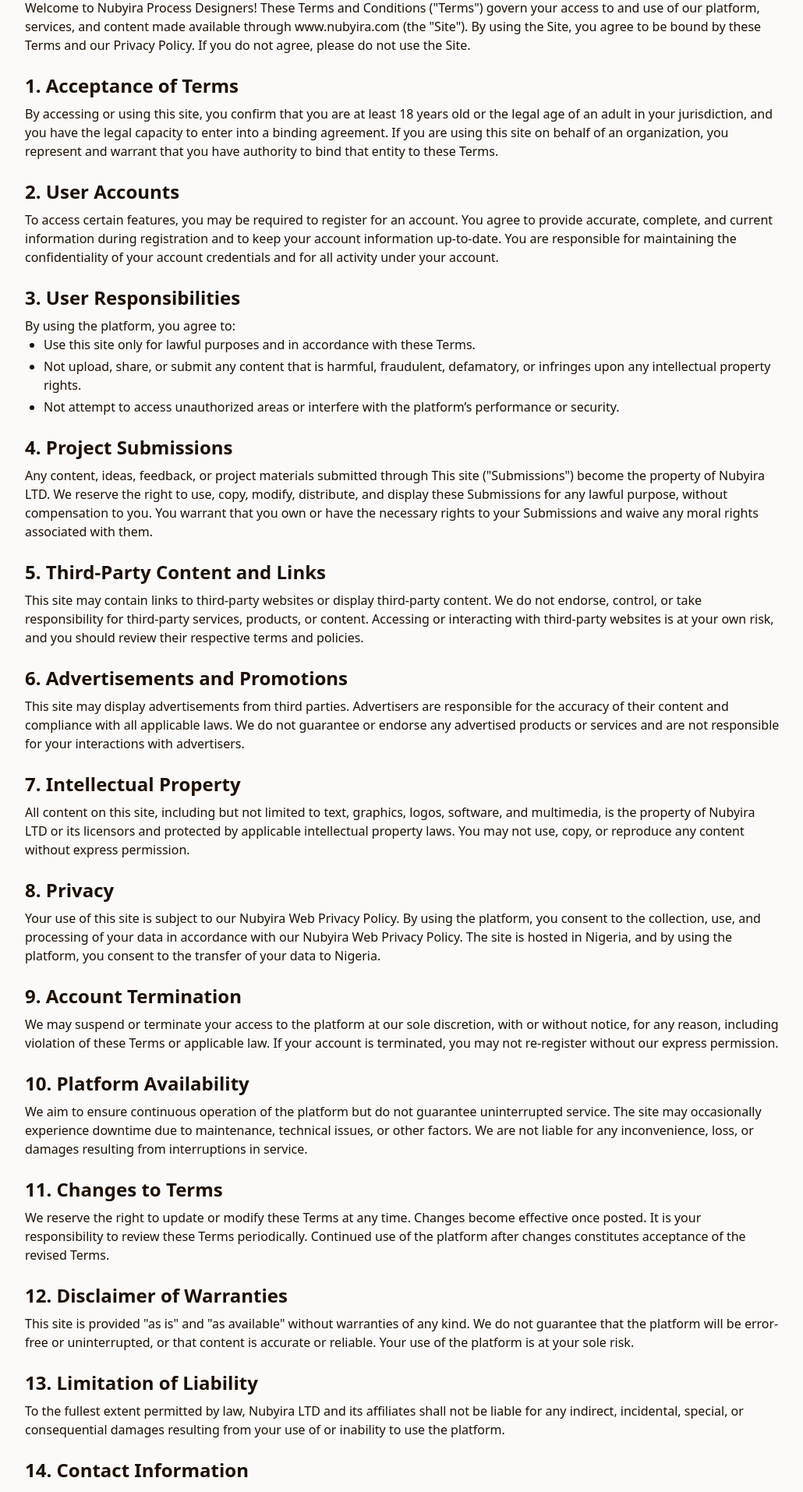
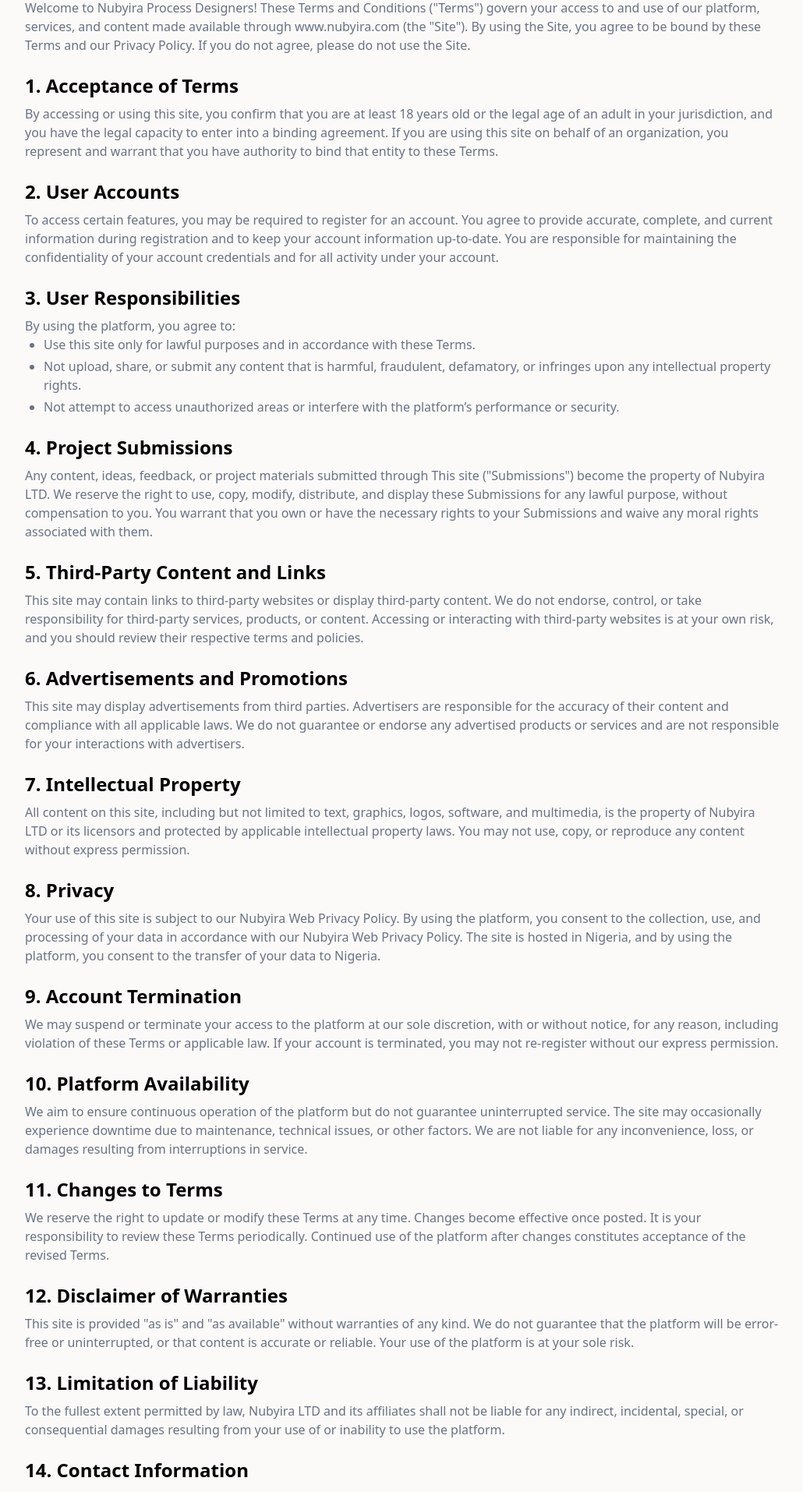
Before and after one commit to Alphalance247/nubyra-learning-platform, a Next.js app: page /terms-of-service in a window 1280 px wide. Shown: the part 240-2154 px from the top of the page at 78% size, without its empty margins (124-1154 px from the left). Built offline with nearby package versions, Linux system fonts and the light colour scheme; no server answers.

Commit message:
Refactor blog, course, and project components to use total counts from API responses; update styling for empty states to improve user experience.

```diff
--- a/src/app/blogs/page.tsx
+++ b/src/app/blogs/page.tsx
@@ -77,7 +77,7 @@
             {/* Header + Filters */}
             <div className="flex flex-col md:flex-row items-start md:items-center justify-between mt-14 gap-4 md:gap-0">
               <h4 className="text-xl md:text-2xl font-semibold text-[#120A02]">
-                All Blogs ({blogData?.blogs?.length || 0})
+                All Blogs ({blogData?.total || 0})
               </h4>
               <div className="flex flex-wrap gap-2">
                 <SortDropdown
@@ -130,7 +130,7 @@
               ) : (
                 <>
                   {blogData?.blogs?.length === 0 ? (
-                    <p className="text-center">
+                    <p className="text-center text-gray-500">
                       No results
                       <br />
                       You may want to try adjusting your filters.
--- a/src/app/components/learning/exploreCourses.tsx
+++ b/src/app/components/learning/exploreCourses.tsx
@@ -59,7 +59,7 @@
   const webinars: WebinarCourse[] = fetchAllCoursedata?.Webinar?.courses ?? [];
   const premium: PremiumCourse[] = fetchAllCoursedata?.Premium?.courses ?? [];
   const free: FreeCourse[] = fetchAllCoursedata?.Free?.courses ?? [];
-  const totalCoursesCount = webinars.length + premium.length + free.length;
+  const totalCoursesCount = fetchAllCoursedata?.total ?? 0;
 
   return (
     <section className="bg-[#FBFAF9] relative overflow-hidden">
@@ -148,7 +148,7 @@
             {activeBtn === "Webinars" && fetchAllCoursedata?.Webinar && (
               <>
                 {webinars?.length === 0 ? (
-                  <p className="text-center mt-8">
+                  <p className="text-center mt-8 text-gray-500">
                     No results
                     <br />
                     You may want to try adjusting your filters.
--- a/src/app/components/project/explore.tsx
+++ b/src/app/components/project/explore.tsx
@@ -51,7 +51,7 @@
           {/* Header + Filters */}
           <div className="flex flex-col md:flex-row items-start md:items-center justify-between gap-4 md:gap-0">
             <h4 className="text-xl md:text-2xl font-semibold text-[#120A02]">
-              All Projects ({projectData?.projects?.length || 0})
+              All Projects ({projectData?.total || 0})
             </h4>
             <div className="flex flex-wrap gap-2">
               <SortDropdown
--- a/src/app/terms-of-service/page.tsx
+++ b/src/app/terms-of-service/page.tsx
@@ -4,13 +4,13 @@
   return (
     <Layout>
       <main className="max-w-[1000px] mx-auto px-4 py-12 text-[#1D1003]">
-        <h1 className="text-3xl sm:text-4xl font-extrabold mb-2">
+        <h1 className="text-3xl sm:text-4xl text-black font-extrabold mb-2">
           Nubyira Web Terms and Conditions
         </h1>
         <p className="text-sm text-gray-600 mb-8">
           Effective Date: 2025-09-18 • Company Name: Nubyira LTD
         </p>
-        <p className="mb-6">
+        <p className="mb-6 text-gray-500">
           Welcome to Nubyira Process Designers! These Terms and Conditions
           (&quot;Terms&quot;) govern your access to and use of our platform,
           services, and content made available through www.nubyira.com (the
@@ -21,8 +21,8 @@
 
         <section className="space-y-6">
           <div>
-            <h2 className="text-2xl font-bold mb-2">1. Acceptance of Terms</h2>
-            <p>
+            <h2 className="text-2xl text-black font-bold mb-2">1. Acceptance of Terms</h2>
+            <p className="text-gray-500">
               By accessing or using this site, you confirm that you are at least
               18 years old or the legal age of an adult in your jurisdiction,
               and you have the legal capacity to enter into a binding agreement.
@@ -33,8 +33,8 @@
           </div>
 
           <div>
-            <h2 className="text-2xl font-bold mb-2">2. User Accounts</h2>
-            <p>
+            <h2 className="text-2xl text-black font-bold mb-2">2. User Accounts</h2>
+            <p className="text-gray-500">
               To access certain features, you may be required to register for an
               account. You agree to provide accurate, complete, and current
               information during registration and to keep your account
@@ -45,11 +45,11 @@
           </div>
 
           <div>
-            <h2 className="text-2xl font-bold mb-2">
+            <h2 className="text-2xl text-black font-bold mb-2">
               3. User Responsibilities
             </h2>
-            <p>By using the platform, you agree to:</p>
-            <ul className="list-disc pl-6 space-y-1">
+            <p className="text-gray-500">By using the platform, you agree to:</p>
+            <ul className="list-disc text-gray-500 pl-6 space-y-1">
               <li>
                 Use this site only for lawful purposes and in accordance with
                 these Terms.
@@ -67,8 +67,8 @@
           </div>
 
           <div>
-            <h2 className="text-2xl font-bold mb-2">4. Project Submissions</h2>
-            <p>
+            <h2 className="text-2xl text-black font-bold mb-2">4. Project Submissions</h2>
+            <p className="text-gray-500">
               Any content, ideas, feedback, or project materials submitted
               through This site (&quot;Submissions&quot;) become the property of
               Nubyira LTD. We reserve the right to use, copy, modify,
@@ -80,10 +80,10 @@
           </div>
 
           <div>
-            <h2 className="text-2xl font-bold mb-2">
+            <h2 className="text-2xl text-black font-bold mb-2">
               5. Third-Party Content and Links
             </h2>
-            <p>
+            <p className="text-gray-500">
               This site may contain links to third-party websites or display
               third-party content. We do not endorse, control, or take
               responsibility for third-party services, products, or content.
@@ -93,10 +93,10 @@
           </div>
 
           <div>
-            <h2 className="text-2xl font-bold mb-2">
+            <h2 className="text-2xl text-black font-bold mb-2">
               6. Advertisements and Promotions
             </h2>
-            <p>
+            <p className="text-gray-500">
               This site may display advertisements from third parties.
               Advertisers are responsible for the accuracy of their content and
               compliance with all applicable laws. We do not guarantee or
@@ -106,10 +106,10 @@
           </div>
 
           <div>
-            <h2 className="text-2xl font-bold mb-2">
+            <h2 className="text-2xl text-black font-bold mb-2">
               7. Intellectual Property
             </h2>
-            <p>
+            <p className="text-gray-500">
               All content on this site, including but not limited to text,
               graphics, logos, software, and multimedia, is the property of
               Nubyira LTD or its licensors and protected by applicable
@@ -119,8 +119,8 @@
           </div>
 
           <div>
-            <h2 className="text-2xl font-bold mb-2">8. Privacy</h2>
-            <p>
+            <h2 className="text-2xl text-black font-bold mb-2">8. Privacy</h2>
+            <p className="text-gray-500">
               Your use of this site is subject to our Nubyira Web Privacy
               Policy. By using the platform, you consent to the collection, use,
               and processing of your data in accordance with our Nubyira Web
@@ -130,8 +130,8 @@
           </div>
 
           <div>
-            <h2 className="text-2xl font-bold mb-2">9. Account Termination</h2>
-            <p>
+            <h2 className="text-2xl text-black font-bold mb-2">9. Account Termination</h2>
+            <p className="text-gray-500">
               We may suspend or terminate your access to the platform at our
               sole discretion, with or without notice, for any reason, including
               violation of these Terms or applicable law. If your account is
@@ -141,10 +141,10 @@
           </div>
 
           <div>
-            <h2 className="text-2xl font-bold mb-2">
+            <h2 className="text-2xl text-black font-bold mb-2">
               10. Platform Availability
             </h2>
-            <p>
+            <p className="text-gray-500">
               We aim to ensure continuous operation of the platform but do not
               guarantee uninterrupted service. The site may occasionally
               experience downtime due to maintenance, technical issues, or other
@@ -154,8 +154,8 @@
           </div>
 
           <div>
-            <h2 className="text-2xl font-bold mb-2">11. Changes to Terms</h2>
-            <p>
+            <h2 className="text-2xl text-black font-bold mb-2">11. Changes to Terms</h2>
+            <p className="text-gray-500"  >
               We reserve the right to update or modify these Terms at any time.
               Changes become effective once posted. It is your responsibility to
               review these Terms periodically. Continued use of the platform
@@ -164,10 +164,10 @@
           </div>
 
           <div>
-            <h2 className="text-2xl font-bold mb-2">
+            <h2 className="text-2xl text-black font-bold mb-2">
               12. Disclaimer of Warranties
             </h2>
-            <p>
+            <p className="text-gray-500">
               This site is provided &quot;as is&quot; and &quot;as
               available&quot; without warranties of any kind. We do not
               guarantee that the platform will be error-free or uninterrupted,
@@ -177,10 +177,10 @@
           </div>
 
           <div>
-            <h2 className="text-2xl font-bold mb-2">
+              <h2 className="text-2xl text-black font-bold mb-2">
               13. Limitation of Liability
             </h2>
-            <p>
+            <p className="text-gray-500">
               To the fullest extent permitted by law, Nubyira LTD and its
               affiliates shall not be liable for any indirect, incidental,
               special, or consequential damages resulting from your use of or
@@ -189,8 +189,8 @@
           </div>
 
           <div>
-            <h2 className="text-2xl font-bold mb-2">14. Contact Information</h2>
-            <p>
+            <h2 className="text-2xl text-black font-bold mb-2">14. Contact Information</h2>
+            <p className="text-gray-500"  >
               If you have any questions or concerns about these Terms, please
               contact us.
             </p>
--- a/src/stores/blogs/getAllBlogs.ts
+++ b/src/stores/blogs/getAllBlogs.ts
@@ -15,6 +15,7 @@
 }
 
 export interface BlogData {
+  total: number;
   blogs: Blog[];
   current_page: number;
   total_pages: number;
@@ -48,6 +49,7 @@
       if (res.status === 200 && Array.isArray(res.data.response?.blogs)) {
         set({
           data: {
+            total: res.data.total || 0,
             blogs: res.data.response.blogs,
             current_page: res.data.response.current_page || page,
             total_pages: res.data.response.total_pages || 1,
@@ -106,6 +108,7 @@
       if (res.status === 200 && Array.isArray(res.data.response?.blogs)) {
         set({
           data: {
+            total: res.data.total || 0,
             blogs: res.data.response.blogs,
             current_page: res.data.response.current_page || page,
             total_pages: res.data.response.total_pages || 1,
--- a/src/stores/courses/getAllCourses.ts
+++ b/src/stores/courses/getAllCourses.ts
@@ -44,6 +44,7 @@
 }
 
 interface allCourseDataStore {
+  total: number;
   Free: freeCourseData | null;
   Webinar: webinarCourseData;
   Premium: premiumCourseData | null;
--- a/src/stores/projects/getAllProjects.ts
+++ b/src/stores/projects/getAllProjects.ts
@@ -13,6 +13,7 @@
 }
 
 export interface ProjectData {
+  total: number;
   projects: Project[];
   current_page: number;
   total_pages: number;
@@ -46,6 +47,7 @@
       if (res.status === 200 && Array.isArray(res.data.projects)) {
         set({
           data: {
+            total: res.data.total || 0,
             projects: res.data.projects,
             current_page: res.data.current_page || page,
             total_pages: res.data.total_pages || 1,
@@ -106,6 +108,7 @@
       if (res.status === 200 && Array.isArray(res.data.projects)) {
         set({
           data: {
+            total: res.data.total || 0,
             projects: res.data.projects,
             current_page: res.data.current_page || page,
             total_pages: res.data.total_pages || 1,
```
Also changed, not shown: src/app/privacy-policy/page.tsx (+16 -16 lines).
